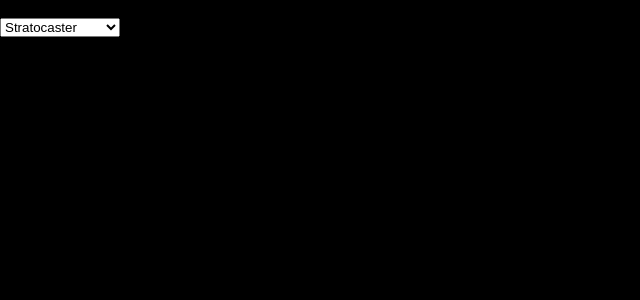
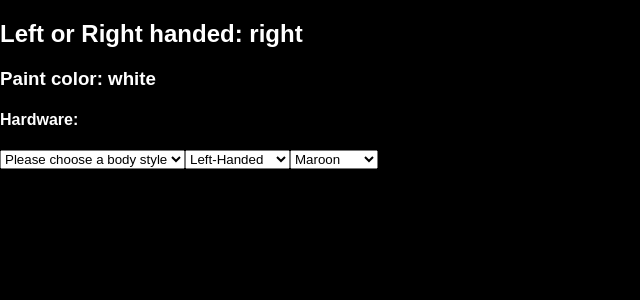
Before and after one commit to MarkNewcomb1/capstone-build-your-custom-guitar, a React (Create React App) app: page / in a window 1280 px wide. Shown: the top 300 px of the page, without its empty margins (0-640 px from the left). Built offline with nearby package versions, Linux system fonts and the light colour scheme.

Commit message:
some conditional rendering

```diff
--- a/src/App.js
+++ b/src/App.js
@@ -6,8 +6,8 @@ class App extends Component {
     super(props);
     this.state = {
       body: 'strat',
-      hand: '',
-      paint: '',
+      hand: 'right',
+      paint: 'white',
       hardware: false,
       formProgress: 1
     };
@@ -15,11 +15,22 @@ class App extends Component {
   setBody = (body) => {
     this.setState({body});
   }
+  setHand = (hand) => {
+    this.setState({hand});
+  }
+  setPaint = (paint) => {
+    console.log(paint);
+
+    this.setState({
+      paint: paint,
+      hardware: true
+    });
+  }
   render() {
     return (
       <div>
         <Guitar {...this.state} />
-        <Form setBody={this.setBody} />
+        <Form setBody={this.setBody} setHand={this.setHand} setPaint={this.setPaint} />
       </div>
     );
   }
--- /dev/null
+++ b/src/Components/Form.css
@@ -0,0 +1,3 @@
+body {
+    color: white;
+}
--- a/src/Components/Form.js
+++ b/src/Components/Form.js
@@ -1,11 +1,26 @@
 import React from 'react';
+import './Form.css';
 const Form = (props) => {
     return (
         <form>
-            <select onChange={(e)=> props.setBody(e.target.value)}>
+            <select onChange={(e)=> props.setBody(e.target.value)} defaultValue='choose'>
+                <option value='choose' disabled>Please choose a body style</option>
                 <option value='strat'>Stratocaster</option>
                 <option value='les-paul'>Gibson Les Paul</option>
             </select>
+
+            <select onChange={(e)=> props.setHand(e.target.value)}>
+                <option value='left'>Left-Handed</option>
+                <option value='right'>Right-Handed</option>
+            </select>
+
+            <select onChange={(e)=> props.setPaint(e.target.value)}>
+                <option value='maroon'>Maroon</option>
+                <option value='#ADCEBE'>Surf Green</option>
+                <option value='#EBDFCB'>White</option>
+                <option value='purple'>Purple</option>
+            </select>
+
         </form>
     );
 }
--- a/src/Components/Guitar.js
+++ b/src/Components/Guitar.js
@@ -1,10 +1,22 @@
 import React from 'react';
 import './Guitar.css';
 const Guitar = (props) => {
+    // https://react-cn.github.io/react/tips/if-else-in-JSX.html
+    const body = props.body;
+    const hand = props.hand;
+
+    const leftyStrat = (body === 'strat' && hand === 'left');
+    const rightyStrat = (body === 'strat' && hand === 'right');
+    const leftyLesPaul = (body === 'les-paul' && hand === 'left');
+    const rightyLesPaul = (body === 'les-paul' && hand === 'right');
+
     return (
         <div>
-            {props.body}
-            {props.hand}
+            {leftyStrat && <h1>Body type: LEFTY STRAT</h1>}
+            {/* {body === 'les-paul' ? <h1>Body type: LES PAUL</h1> : <h1>Body type: STRAT</h1>} */}
+            <h2>Left or Right handed: {props.hand}</h2>
+            <h3>Paint color: {props.paint}</h3>
+            <h4>Hardware: {props.hardware && 'true'}</h4>
         </div>
 
     );
```
